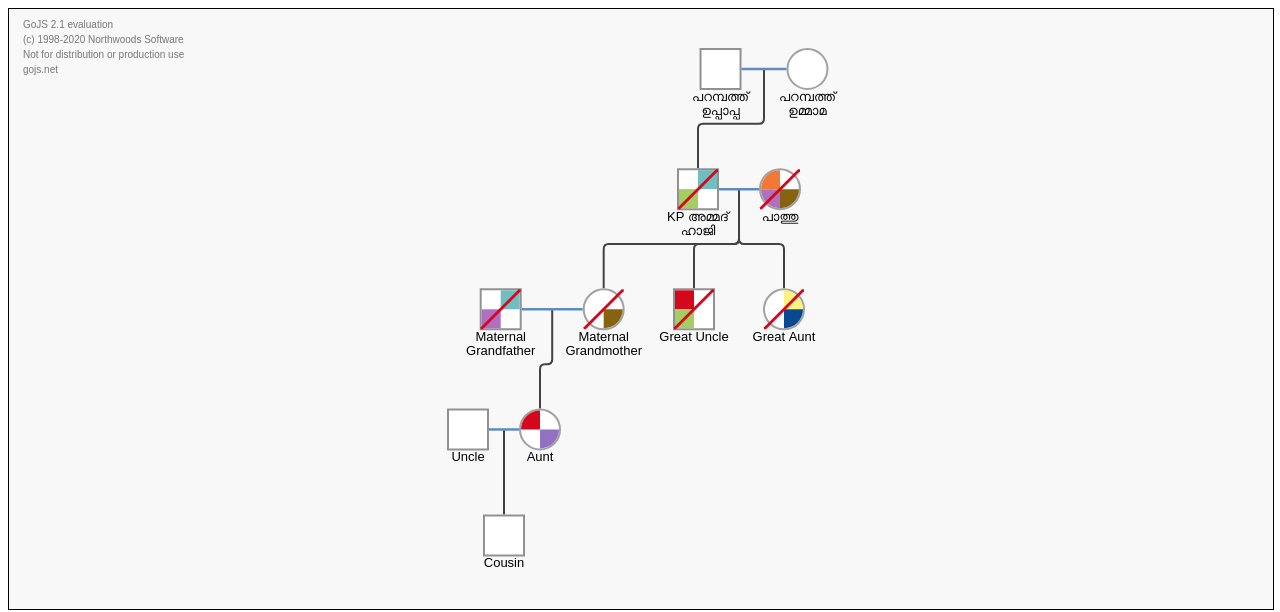
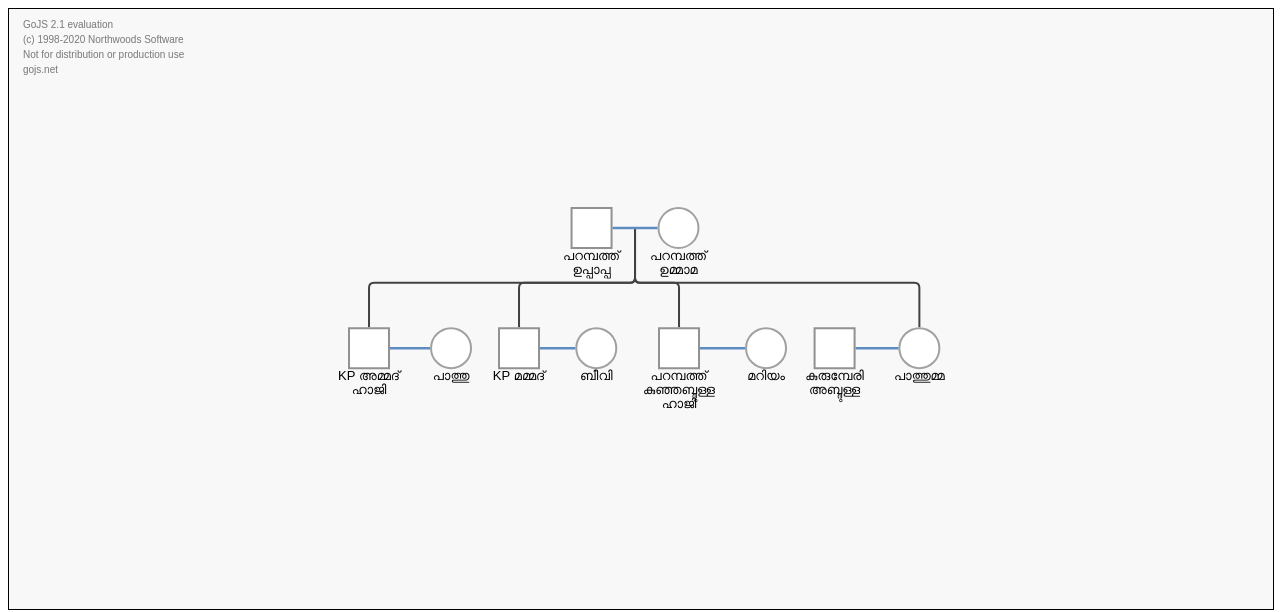
Before and after one commit to irshadgit/parambath-family, a plain HTML site: page index.html in a window 1280 px wide. Drawn offline with Linux system fonts and the light colour scheme.

Commit message:
First cut

```diff
--- a/index.html
+++ b/index.html
@@ -2,7 +2,7 @@
 <html>
 <head>
   <meta charset="UTF-8">
-  <title>Genogram</title>
+  <title>Parambath Family</title>
   <meta name="description" content="A genogram is a family tree diagram for visualizing hereditary patterns." />
   <meta name="viewport" content="width=device-width, initial-scale=1">
   <!-- Copyright 1998-2020 by Northwoods Software Corporation. -->
@@ -182,19 +182,23 @@
 
 
         // "Alice"'s ancestors
-        { key: -12, n: "Maternal Grandfather", s: "M", ux: -13, a: ["D", "L", "S"] },
-        { key: -13, n: "Maternal Grandmother", s: "F", m: -31, f: -30, a: ["H", "S"] },
-        { key: -21, n: "Aunt", s: "F", m: -13, f: -12, a: ["C", "I"] },
-        { key: -22, n: "Uncle", s: "M", ux: -21 },
-        { key: -23, n: "Cousin", s: "M", m: -21, f: -22 },
 
-        { key: -30, n: "KP അമ്മദ് ഹാജി", s: "M", m: -50, f: -51,ux: -31, a: ["D", "J", "S"] },
-        { key: -31, n: "പാത്തു", s: "F", a: ["B", "H", "L", "S"] },
 
-        { key: -42, n: "Great Uncle", s: "M", m: -30, f: -31, a: ["C", "J", "S"] },
-        { key: -43, n: "Great Aunt", s: "F", m: -30, f: -31, a: ["E", "G", "S"] },
-        { key: -50, n: "പറമ്പത്ത് ഉമ്മാമ", s: "F", ux: -51, a: [] },
-        { key: -51, n: "പറമ്പത്ത് ഉപ്പാപ്പ", s: "M", a: [] }
+        { key: 100, n: "KP അമ്മദ് ഹാജി", s: "M", m: -11, f: -10,ux: 101, a: [] },
+        { key: 101, n: "പാത്തു", s: "F", a: [] },
+
+        { key: 200, n: "KP മമ്മദ്", s: "M", m: -11, f: -10,ux: 201, a: [] },
+        { key: 201, n: "ബീവി", s: "F", a: [] },
+
+        { key: 300, n: "പറമ്പത്ത് കുഞ്ഞബ്ദുള്ള ഹാജി", s: "M", m: -11, f: -10,ux: 301, a: [] },
+        { key: 301, n: "മറിയം", s: "F", a: [] },
+
+        { key: 400, n: "കുരുമ്പേരി അബ്ദുള്ള", s: "M",ux: 401, a: [] },
+        { key: 401, n: "പാത്തുമ്മ", s: "F",m: -11, f: -10, a: [] },
+
+
+        { key: -10, n: "പറമ്പത്ത് ഉമ്മാമ", s: "F", ux: -11, a: [] },
+        { key: -11, n: "പറമ്പത്ത് ഉപ്പാപ്പ", s: "M", a: [] }
       ],
         4 /* focus on this person */);
     }
```
